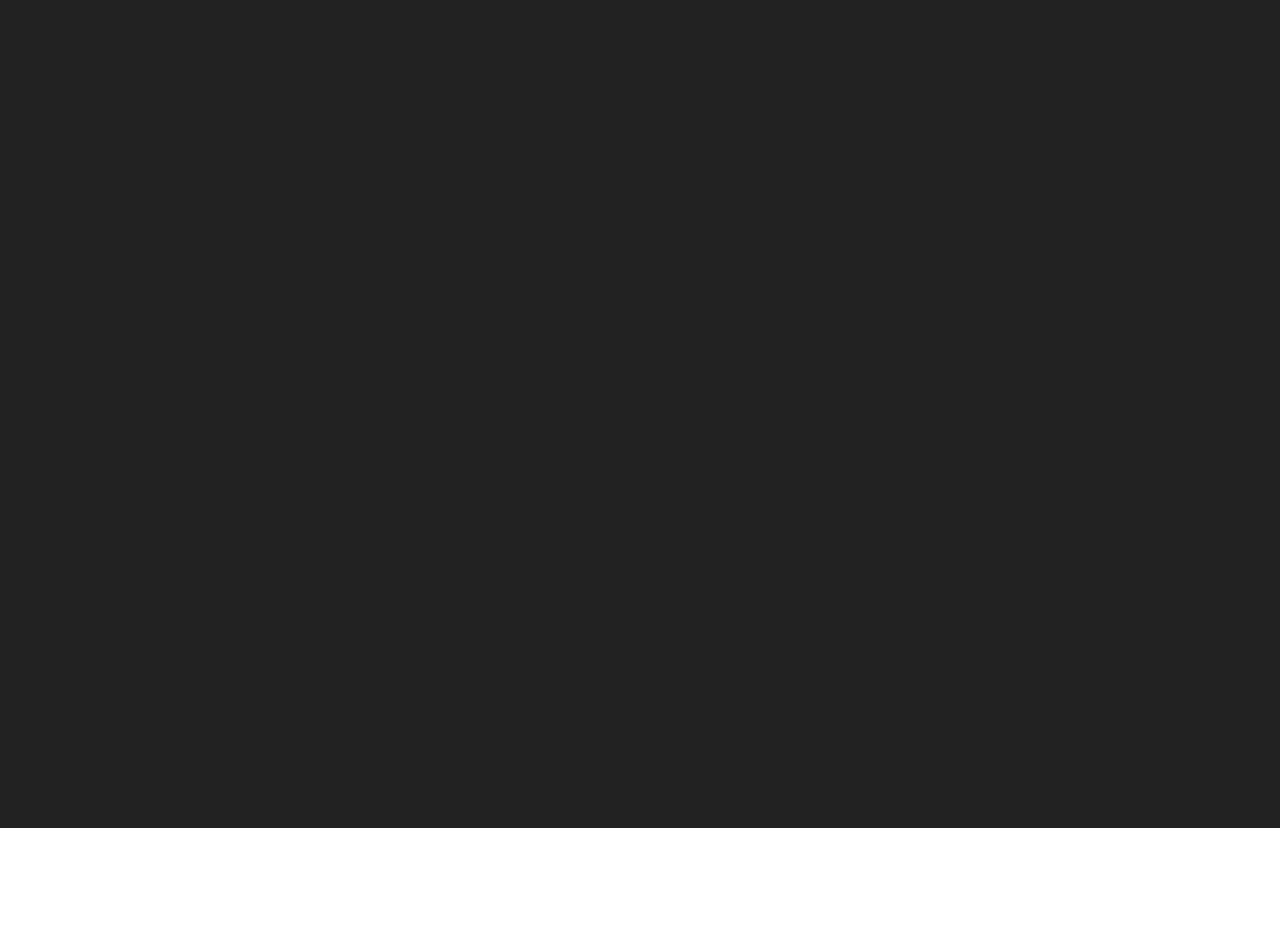
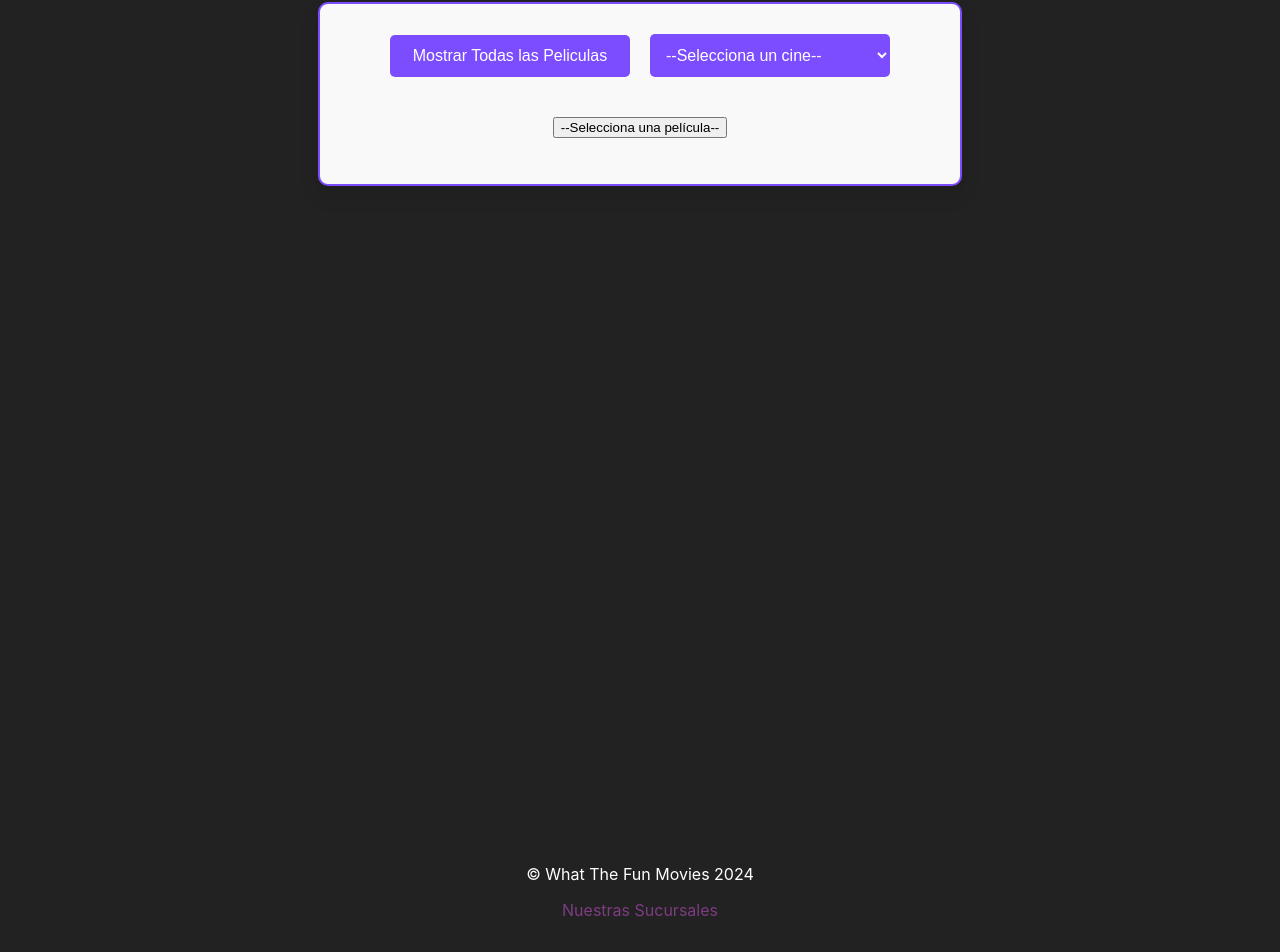
Before and after one commit to igborre/Proyecto-TIC-1-Frontend, a React (Create React App) app: page / in a window 1280 px wide. Shown: the part 104-1056 px from the top of the page. Before the commit the page ends 932 px from the top, so only its background shows below. Built offline with nearby package versions, Linux system fonts and the light colour scheme.

Commit message:
Implementacion cartelera
Queda una version barebones de la cartelera, falta estilizarla. Y conectar a api. Tambien se crea un footer y Pagina de Nuestras Sucursales, queda conectarla a api para ver cuales son y sus nombre y ponerlo en una tabla

```diff
--- a/src/App.css
+++ b/src/App.css
@@ -68,3 +68,35 @@
 .App-link {
   color: #61dafb;
 }
+
+.App-footer {
+  background-color: #222; /* Dark background */
+  color: #fff; /* White text */
+  text-align: center; /* Centered text */
+  padding: 20px 0; /* Vertical padding */
+  position: relative; /* Allows positioning of child elements */
+  bottom: 0; /* Stick to bottom of the page */
+  width: 100%; /* Full width */
+}
+
+/* Links in Footer */
+.App-footer a {
+  color: #7e3c83; /* Link color */
+  text-decoration: none; /* No underline */
+  margin: 0 15px; /* Space between links */
+}
+
+.App-footer a:hover {
+  text-decoration: underline; /* Underline on hover */
+}
+
+/* Sacar? */
+@media (max-width: 600px) {
+  .App-footer {
+    font-size: 14px; /* Smaller font on small screens */
+  }
+
+  .App-footer a {
+    margin: 0 10px; /* Reduced space between links */
+  }
+}
--- a/src/App.js
+++ b/src/App.js
@@ -1,14 +1,18 @@
-import React from 'react';
+import React, { useState, useEffect } from 'react';
 import logo from "./logo.jpeg";
 import "./App.css";
-import { BrowserRouter as Router, Route, Routes, Link } from "react-router-dom";
+import { BrowserRouter as Router, Route, Routes, Link, useLocation} from "react-router-dom";
 import LogIn from "./Components/LogIn";
 import SignUp from "./Components/SignUp";
 import Auth from './Utils/Auth';
+import Cartelera from "./Components/Cartelera";
+import AboutUs from "./Components/Sucursales";
 import Reserva from './Components/Reserva'; // Asegúrate de tener el componente de Reserva
+
 
 function App() {
     const { isLoggedIn, handleLogin, handleLogout } = Auth();
+    const location = useLocation();
 
     return (
         <div className="App">
@@ -22,7 +26,7 @@ function App() {
                 ) : (
                     <>
                         <Link to="/">
-                                <img src={logo} className="App-logo" alt="logo" />
+                            <img src={logo} className="App-logo" alt="logo"/>
                         </Link>
                         <div className="App-buttons">
                             <button className="App-buttonSingUp">
@@ -40,13 +44,24 @@ function App() {
             </header>
 
             <div className="App-body">
+
+                {location.pathname === '/' &&
+                    <Cartelera/>
+                }
+
                 <Routes>
-                        <Route path="/LogIn" element={<LogIn onLogIn={handleLogin} />} />
-                        <Route path="/SignUp" element={<SignUp />} />
-                            <Route path="/Reserva" element={<Reserva />} />
-
+                    <Route path="/LogIn" element={<LogIn onLogIn={handleLogin}/>}/>
+                    <Route path="/SignUp" element={<SignUp/>}/>
+                    <Route path="/Reserva" element={<Reserva/>}/>
+                    <Route path="/AboutUs" element={<AboutUs/>}/>
                 </Routes>
             </div>
+            <footer className="App-footer">
+                <p>&copy; What The Fun Movies 2024</p>
+                <p>
+                    <Link to="/AboutUs">Nuestras Sucursales</Link>
+                </p>
+            </footer>
         </div>
     );
 }
--- a/src/Components/Cartelera.css
+++ b/src/Components/Cartelera.css
@@ -5,5 +5,128 @@
     padding: 20px;
     background-color: #410b42;
     border: 3px solid #36083a;
+    border-radius: 16px;
+}
+
+.Cartelera-Button {
+    background-color: #222222;
+    border-radius: 8px;
+    height: 7vmin;
+    width: 15vmin;
+    text-align: center;
+    justify-content: center;
+    font-size: 12px;
+    border: none;
+    color: #ffffff;
+}
+.Cartelera-Button:hover {
+    color: #7e3c83;
+}
+
+.scrollable-list {
+    float: none;
+    width: 15vmin;
+    max-height: 300px;
+    overflow-y: auto;
+    background-color: #222222;
+    border: 1px solid #ddd;
     border-radius: 8px;
 }
+
+.list-item {
+    padding: 10px;
+    font-size: 12px;
+    border-bottom: 1px solid #ddd;
+    color: #ffffff;
+}
+
+.reserva-container {
+    max-width: 600px;
+    margin: 0 auto;
+    padding: 20px;
+    border: 2px solid #7c4dff;
+    border-radius: 10px;
+    background-color: #f9f9f9;
+    box-shadow: 0 10px 20px rgba(0, 0, 0, 0.1);
+}
+
+h2 {
+    text-align: center;
+    color: #7c4dff;
+    font-size: 24px;
+    margin-bottom: 20px;
+}
+
+.reserva-field {
+    margin-bottom: 20px;
+}
+
+label {
+    display: block;
+    font-weight: 600;
+    margin-bottom: 10px;
+    color: #333;
+}
+
+select, input[type="date"], input[type="time"] {
+    width: 100%;
+    padding: 10px;
+    font-size: 16px;
+    border: 1px solid #ddd;
+    border-radius: 5px;
+    margin-top: 5px;
+}
+
+.seats-container {
+    display: grid;
+    grid-template-columns: repeat(4, 1fr);
+    gap: 10px;
+}
+
+.seat {
+    padding: 15px;
+    background-color: #7c4dff;
+    color: white;
+    border: none;
+    border-radius: 5px;
+    cursor: pointer;
+    transition: background-color 0.3s;
+}
+
+.seat.selected {
+    background-color: #b56cc4;
+}
+
+.seat:hover {
+    background-color: #6a3ae5;
+}
+.button-All  {
+    width: 40%;
+    margin: 10px;
+    padding: 12px;
+    background-color: #7c4dff;
+    color: white;
+    border: none;
+    border-radius: 5px;
+    font-size: 16px;
+    cursor: pointer;
+    transition: background-color 0.3s;
+}
+
+
+.Select-Theater {
+    width: 40%;
+    margin: 10px;
+    padding: 12px;
+    background-color: #7c4dff;
+    color: white;
+    border: none;
+    border-radius: 5px;
+    font-size: 16px;
+    cursor: pointer;
+    transition: background-color 0.3s;
+}
+
+.reserva-button:hover {
+    background-color: #6a3ae5;
+}
--- a/src/Components/Cartelera.js
+++ b/src/Components/Cartelera.js
@@ -3,71 +3,84 @@ import "./Cartelera.css"
 
 const Cartelera = () => {
 
-    const [isOpen, setIsOpen] = useState(false); // Que se abra y cierre
-    const [items, setItems] = useState([]); // Items en carlera (Se hace request al backend)
+    const [state, setState] = useState("filterByMovies"); // Filtrar por peliculas o en una sala en especifico
+    // Se ponde Filter by movies o Id de salas
+    const [theaters, setTheaters] = useState([]);
+    const [movies, setMovies] = useState([]); // Items en carlera (Se hace request al backend)
     const [error, setError] = useState(null); // Si la respuesta es un error
 
     const fetchCarteleraData = async () => {
         try { // Si no da error
-            const response = await fetch(''); // Hay que poner a donde se hace request
-            if (!response.ok) throw new Error('Could not fetch movies data'); // El error
-            const data = await response.json(); // Se guarda el json, solo se necesita los nombres
-            setItems(data); // Se guarda el json en data
-            setIsOpen(true); // Si se tiene la data, se abre la lista
-            setError(null); // Se resetea que no hay errores
+            if (state === "filterByMovies") {
+                const response = await fetch(''); // Hay que poner a donde se hace request
+                if (!response.ok) throw new Error('Could not fetch movies data'); // El error
+                const data = await response.json(); // Se guarda el json, solo se necesita los nombres
+                setMovies(data); // Se guarda el json en data
+                setError(null); // Se resetea que no hay errores
+                }
+            else { // Si no es la id del theater
+                const response = await fetch(''); // Hay que poner a donde se hace request, añadir el ?theaterId
+                if (!response.ok) throw new Error('Could not fetch movies data');
+                const data = await response.json();
+                setMovies(data)
+                setError(null);
+            }
         } catch (err) { // Si dio error
             console.error(err);
             setError('Failed to load items');
-            setIsOpen(false);
         }
     };
 
-    // Funcion para la hacer click al elemento, se abra la cartelera, o se cierre si esta abirto
-    const handleCarteleraClick = () => {
-        if (!isOpen) {
-            fetchCarteleraData();
-        } else {
-            setIsOpen(false); // Close the list if it's already open
+    // Funcion para saber sucursales
+    const getTheaters = async () => {
+        try {
+            const response = await fetch(''); // Hay que poner a donde se hace request de las sucursales
+            if (!response.ok) throw new Error('Could not fetch movies data');
+            const data =  [{"Id":1,"Localidad":"Punta Carretas"},{"Id":2,"Localidad":"Buceo"},{"Id":3,"Localidad":"Carrasco"}]          //await response.json();
+            setTheaters(data);
         }
+        catch (err) { // Si dio error
+            console.error("Could not fetch theaters");
+    }
+    }
+
+    const allMovies = () => {
+        setState("filterByMovies");
+        setMovies([]); // Reset movies when showing all
     };
 
-    // Si se hace click afuera, se cierra
     useEffect(() => {
-        const handleCarteleraClickOutside = (event) => {
-            if (isOpen) {
-                setIsOpen(false);
-            }
-        };
+        getTheaters(); // Call the fetch function when the component mounts
+    }, []); // Empty dependency array to run once
 
-        // Revisa si se hace click
-        document.addEventListener('mousedown', handleCarteleraClickOutside);
 
-        // Si se hace, cierra y deja de revisar
-        return () => {
-            document.removeEventListener('mousedown', handleCarteleraClickOutside);
-        };
-    })
-
-    // Que va a hacer en la pagina
+    // Que se ve y hace en la pagina
     return (
-        <div className="Cartelera-Container">
-            <button onClick={handleCarteleraClick}>Ver Cartelera</button>
-            {/* Se llama a la funcion */}
-            {isOpen && (
-                <div className="scrollable-list"> {/* Los items van a una lista que se puede scrollear*/}
-                    {items.length > 0 ? (
-                        items.map((item, index) => (
-                            <div key={index} className="list-item">
-                                {item.name} {/* Por cada uno una fila, con su nombre*/}
-                            </div>
+        <div className="reserva-container">
+            {/* Se hace un fetch de las sucursales */}
+            <div className="reserva-field">
+                <button className="button-All" onClick={allMovies}>Mostrar Todas las Peliculas</button>
+                <select className="Select-Theater" onChange={(e) => setState(e.target.value)} value={state}>
+                    <option value="">--Selecciona un cine--</option>
+                    {theaters.length > 0 ? (
+                        theaters.map((location) => (
+                            <option key={location.Id} value={location.Id}>
+                                {location.Localidad}
+                            </option>
                         ))
                     ) : (
-                        <p>No te vas a creer lo que paso bro</p>
+                        <option disabled>Cargando cines...</option>
                     )}
-                </div>
-            )}
+                </select>
+            </div>
+            <button onClick={fetchCarteleraData}>--Selecciona una película--</button>
+            <ul>
+                {movies.map((movie, index) => (
+                    <li key={index}>{movie}</li>
+                ))}
+            </ul>
         </div>
-    );
+    )
 };
 
 export default Cartelera;
--- /dev/null
+++ b/src/Components/Sucursales.css
@@ -0,0 +1,5 @@
+.table{}
+.thead{}
+.tbody{}
+.tr{}
+.th{}
--- /dev/null
+++ b/src/Components/Sucursales.js
@@ -0,0 +1,47 @@
+import React, { useState } from 'react';
+import "./Sucursales.css"
+
+
+
+const AboutUs = () => {
+
+    const [sucursales, setSucursales] = useState([]); // Items en carlera (Se hace request al backend)
+    const [errores, setErrores] = useState(null); // Si la respuesta es un error
+
+    const fetchSucursalesData = async () => {
+        try { // Si no da error
+            const response = await fetch(''); // Hay que poner a donde se hace request
+            if (!response.ok) throw new Error('Could not fetch movies data'); // El error
+            const data = await response.json() // Se guarda el json, solo se necesita los nombres
+            setSucursales(data); // Se guarda el json en data
+        } catch (err) { // Si dio error
+            console.error(err);
+            setErrores('Failed to load items');
+        }
+    };
+
+    return (
+        <div>
+            <h1>Donde Estamos</h1>
+            {fetchSucursalesData}
+            <table> {/* Los items van a una lista que se puede scrollear*/}
+                <thead>
+                <tr>
+                    <th>Localidad</th>
+                    <th>Cantidad de Salas</th>
+                </tr>
+                </thead>
+                <tbody>
+                {sucursales.map((item, index) => (
+                    <tr key={index} className="list-item">
+                        <td>{item.name}</td>  {//Ver nombres bien
+                    }<td>{item.salas}</td>
+                    </tr>
+                ))}
+                </tbody>
+            </table>
+        </div>
+    );
+};
+
+export default AboutUs;
```
Lines whose indentation alone changed are shown as unchanged.
